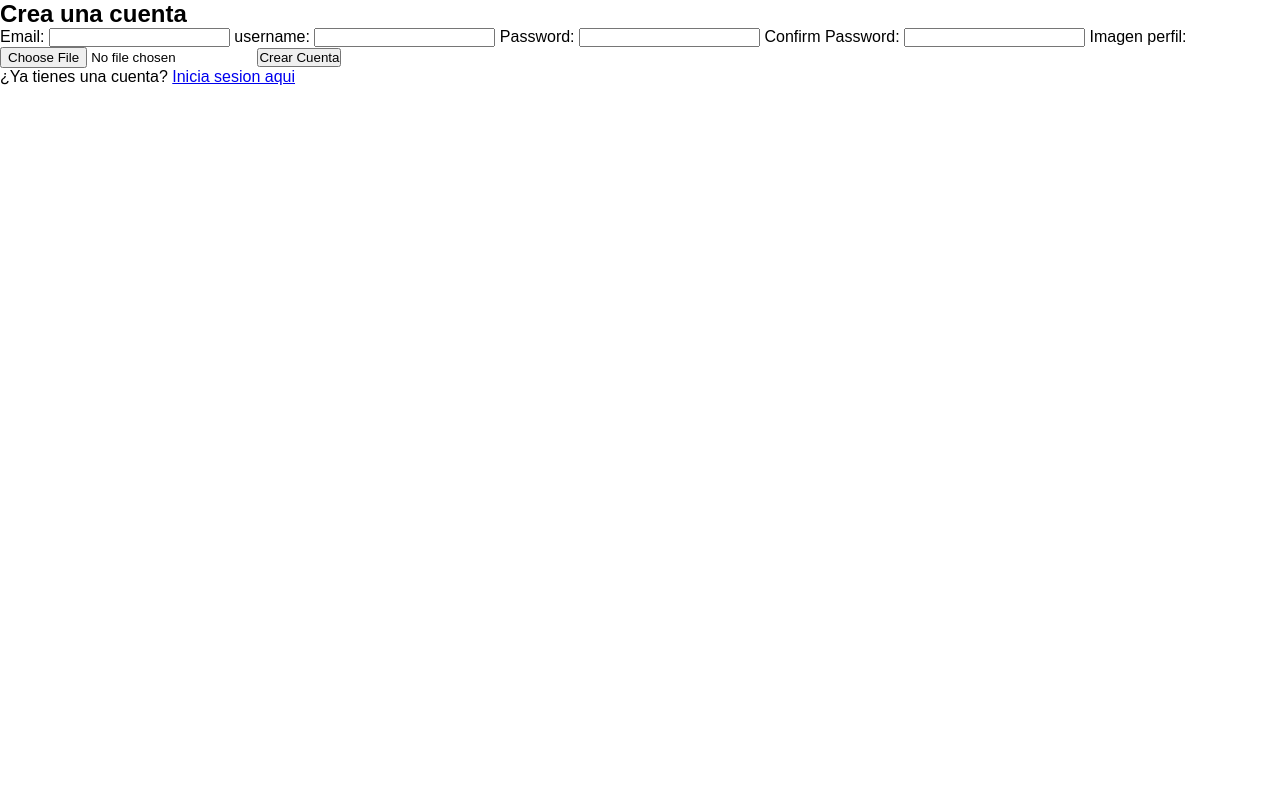
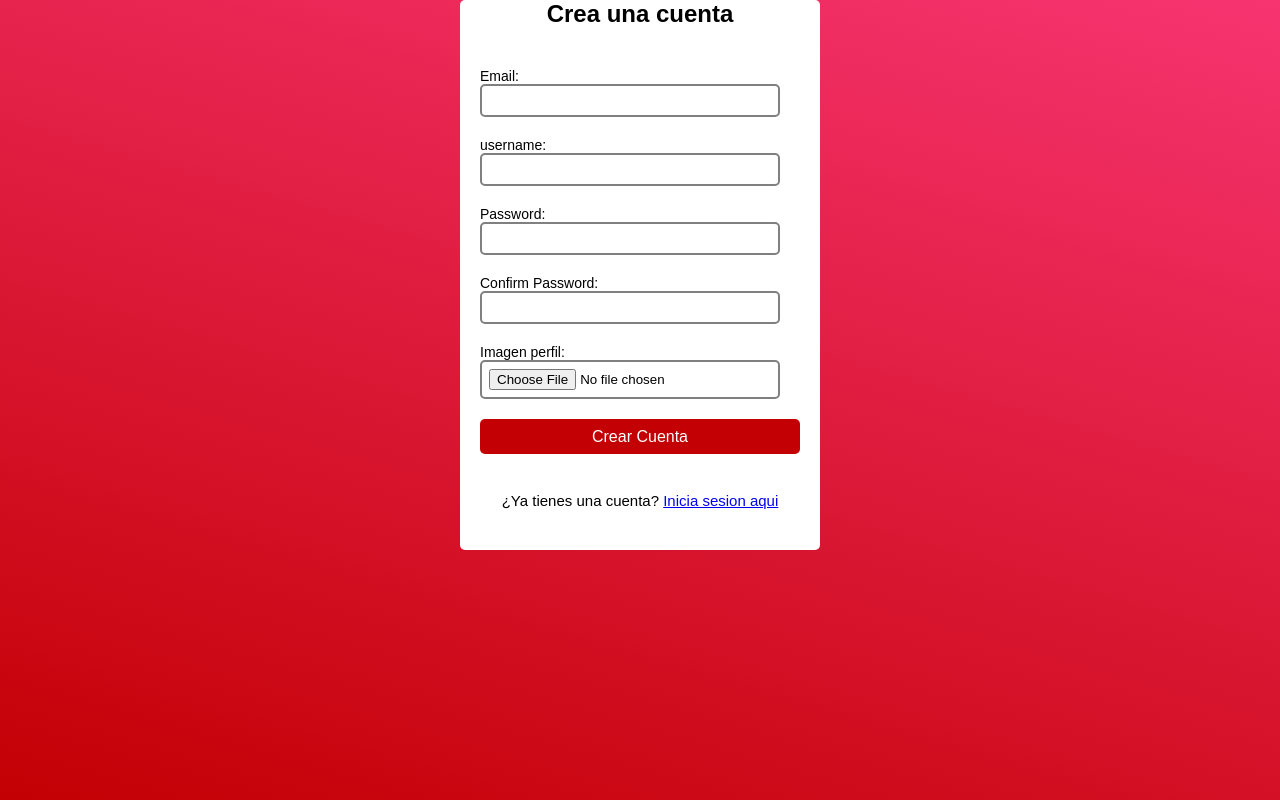
Before and after one commit to Cristianortiz19/d1-web-store-firebase-vite, a website built with Vite: page src/sign-in/index.html in a window 1280 px wide. Built offline with nearby package versions, Linux system fonts and the light colour scheme; some packages are replaced by stand-ins of ours; no server answers.

Commit message:
css sgn in & log in

```diff
--- a/src/global.scss
+++ b/src/global.scss
@@ -4,3 +4,58 @@
     box-sizing: border-box;
     font-family: 'Karla', sans-serif;
 }
+
+body {
+    background: linear-gradient(196deg, rgba(247,52,112,1) 0%, rgba(195,0,3,1) 100%);
+    height: 100vh;
+    overflow: hidden;
+}
+
+#log-in {
+    width: 360px;
+    height: 550px;
+    margin: auto;
+    background-color: white;
+    border-radius: 5px;
+}
+
+h1{
+    text-align: center;
+    padding: 0 0 20px 0;
+}
+
+form {
+    width: 300px;
+    margin-left: 20px;
+}
+
+form label {
+    display: flex;
+    margin-top: 20px;
+    font-size: 14px;
+}
+
+form input {
+    width: 100%;
+    padding: 7px;
+    border: none;
+    border: 2px solid gray;
+    border-radius: 5px;
+}
+
+button {
+    width: 320px;
+    height: 35px;
+    margin-top: 20px;
+    border: none;
+    background-color: #c30003;
+    color: white;
+    font-size: 16px;
+    border-radius: 5px;
+}
+
+p {
+    text-align: center;
+    padding-top: 20px;
+    font-size: 15px;
+}
--- a/src/sign-in/index.html
+++ b/src/sign-in/index.html
@@ -10,8 +10,9 @@
 
 <body>
 
-    <section>
+    <section id="log-in">
         <h1>Crea una cuenta</h1>
+            <form action="">
             <label for="email">Email:</label>
             <input type="text" name="email" id="email-input">
             <label for="username">username:</label>
@@ -23,6 +24,7 @@
             <label for="img">Imagen perfil:</label>
             <input type="file" id="profile-img" name="img" accept="image/png, image/jpeg">
             <button id="button-sign-in">Crear Cuenta</button>
+        </form>
         <br>
         <p>¿Ya tienes una cuenta? <a href="/log-in/">Inicia sesion aqui</a></p>
     </section>
```
Lines whose indentation alone changed are shown as unchanged.
